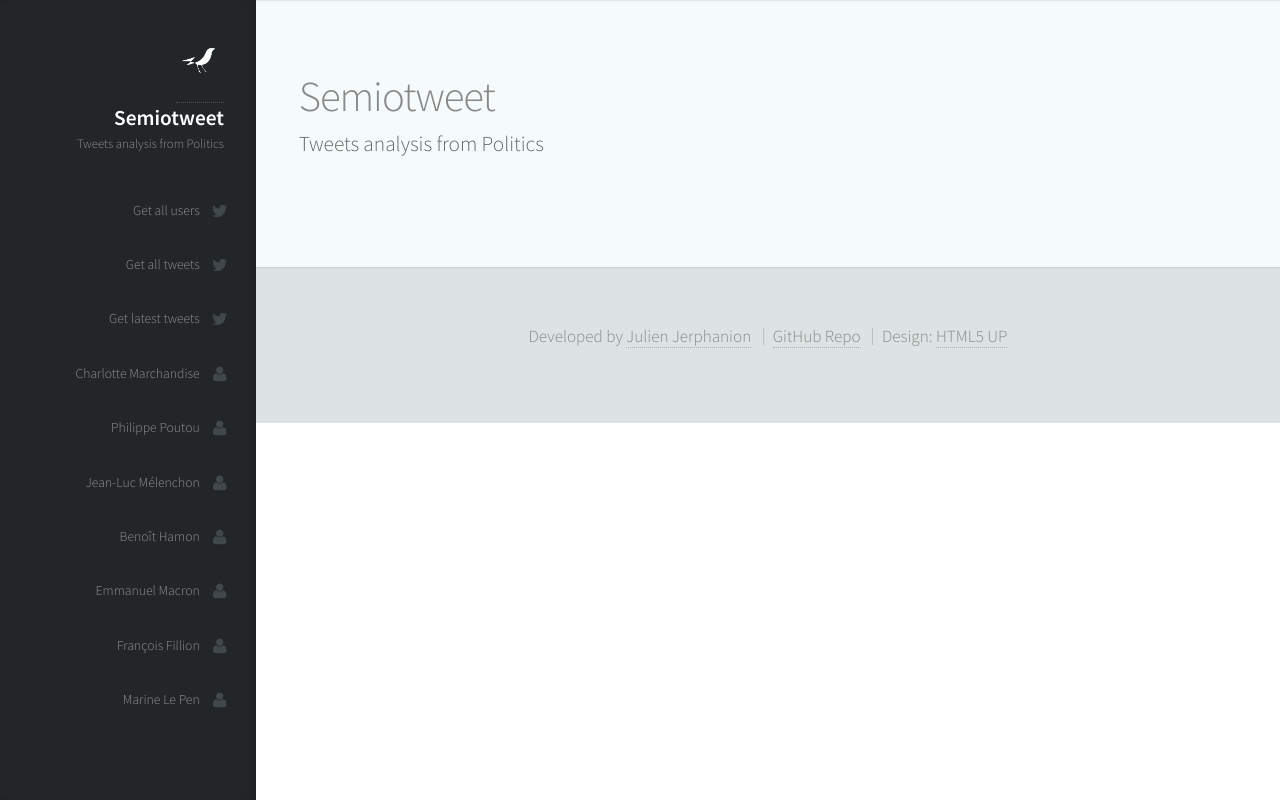
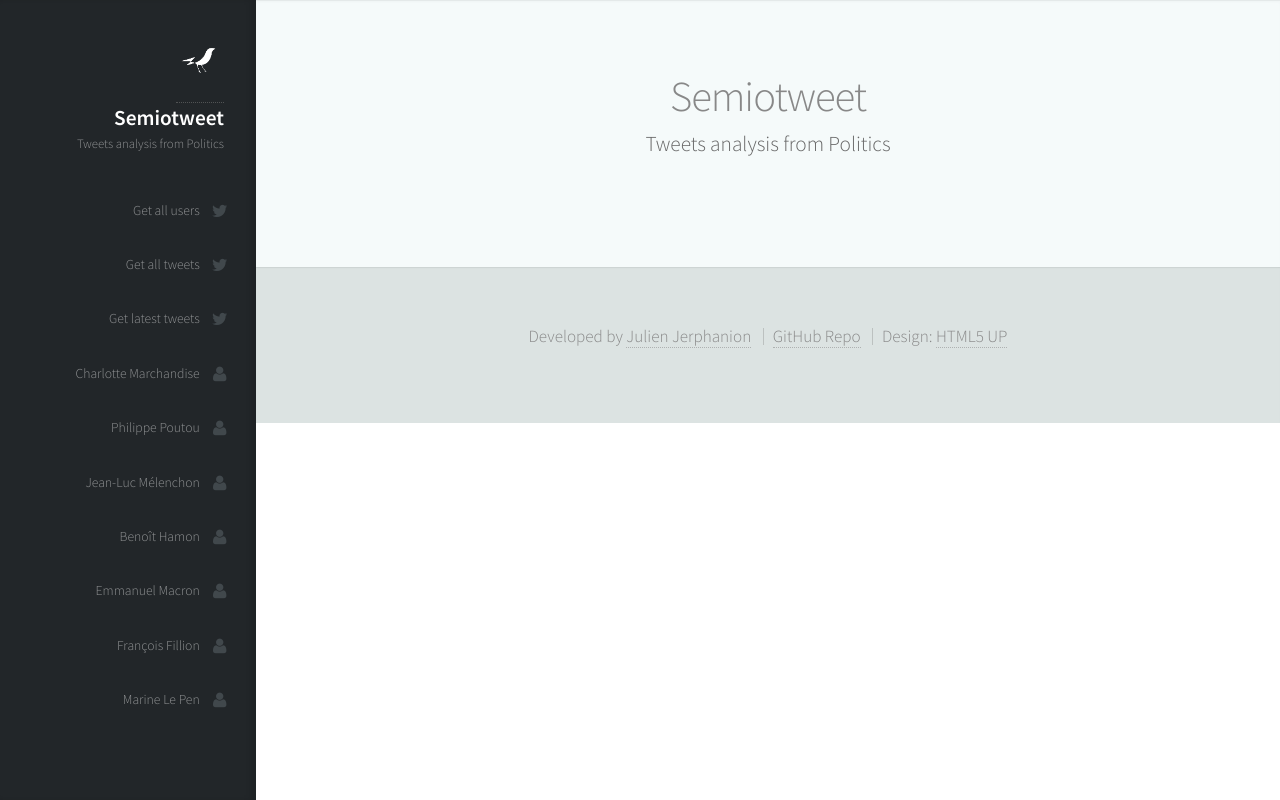
Before and after one commit to Frix-x/semiotweet, a Django app: page / in a window 1280 px wide. Run offline with Django 3.2, Linux system fonts and the light colour scheme; parts of the project's set-up code (start-up, migrations or seed data) failed here and were passed over; some libraries are stand-ins or nearby versions.

Commit message:
fix centering

```diff
--- a/viewer/static/css/main.css
+++ b/viewer/static/css/main.css
@@ -55,8 +55,10 @@
 		font-size: 15px;
 		font-style: italic;
 	}
-	.candidate-followers{
+
+	.center{
 		text-align: center;
+
 	}
 /* Box Model */
 
--- a/viewer/templates/displayInfo.html
+++ b/viewer/templates/displayInfo.html
@@ -11,7 +11,7 @@
         {% if userInfo.profile_image_url_https %}
         <img src="{{userInfo.profile_image_url_https}}" style="width:100%;" alt="{{userInfo.screen_name}}" />
         {% endif %}
-        <p class = "candidate-followers">{{userInfo.followers_count}} followers<p>
+        <p class="center">{{userInfo.followers_count}} followers<p>
       </div>
 
       <div class="col-lg-9">
@@ -40,8 +40,7 @@
 
 
 {%block script%}
-    <script>
-
+<script>
 var svg = d3.select("svg"),
     width = +svg.attr("width");
 
--- a/viewer/templates/home.html
+++ b/viewer/templates/home.html
@@ -5,8 +5,8 @@
 <section id="part" class="two">
   <div class="container">
     <header>
-      <h2 class="alt">Semiotweet<h2>
-      <h1 class="alt">Tweets analysis from Politics<h1>
+      <h2 class="center alt">Semiotweet<h2>
+      <h1 class="center alt">Tweets analysis from Politics<h1>
     </header>
   </div>
 </section>
--- a/viewer/templates/template.html
+++ b/viewer/templates/template.html
@@ -85,12 +85,12 @@
 
     <!-- Scripts -->
       <script src="/static/js/jquery.min.js"></script>
-      <script src="/static/js/jquery.scrolly.min.js"></script>
+      <!-- <script src="/static/js/jquery.scrolly.min.js"></script>
       <script src="/static/js/jquery.scrollzer.min.js"></script>
       <script src="/static/js/skel.min.js"></script>
-      <script src="/static/js/util.js"></script>
+      <script src="/static/js/util.js"></script> -->
       <!--[if lte IE 8]><script src="assets/js/ie/respond.min.js"></script><![endif]-->
-      <script src="assets/js/main.js"></script>
+      <!-- <script src="assets/js/main.js"></script> -->
       <script src="/static/js/d3js/d3.min.js"></script>
 
       {% block script %}
```
Also changed, not shown: viewer/static/words.json (deleted).
